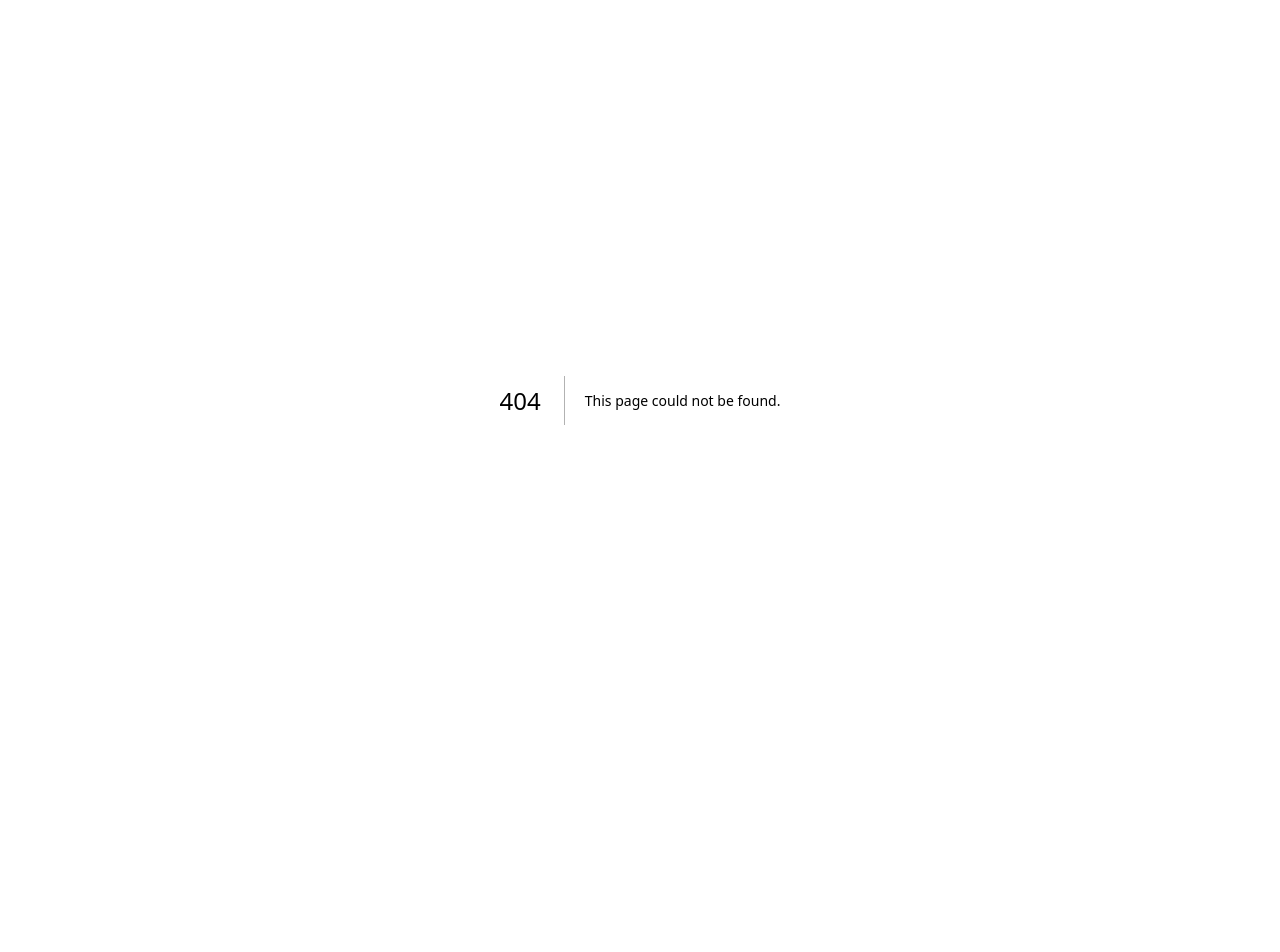
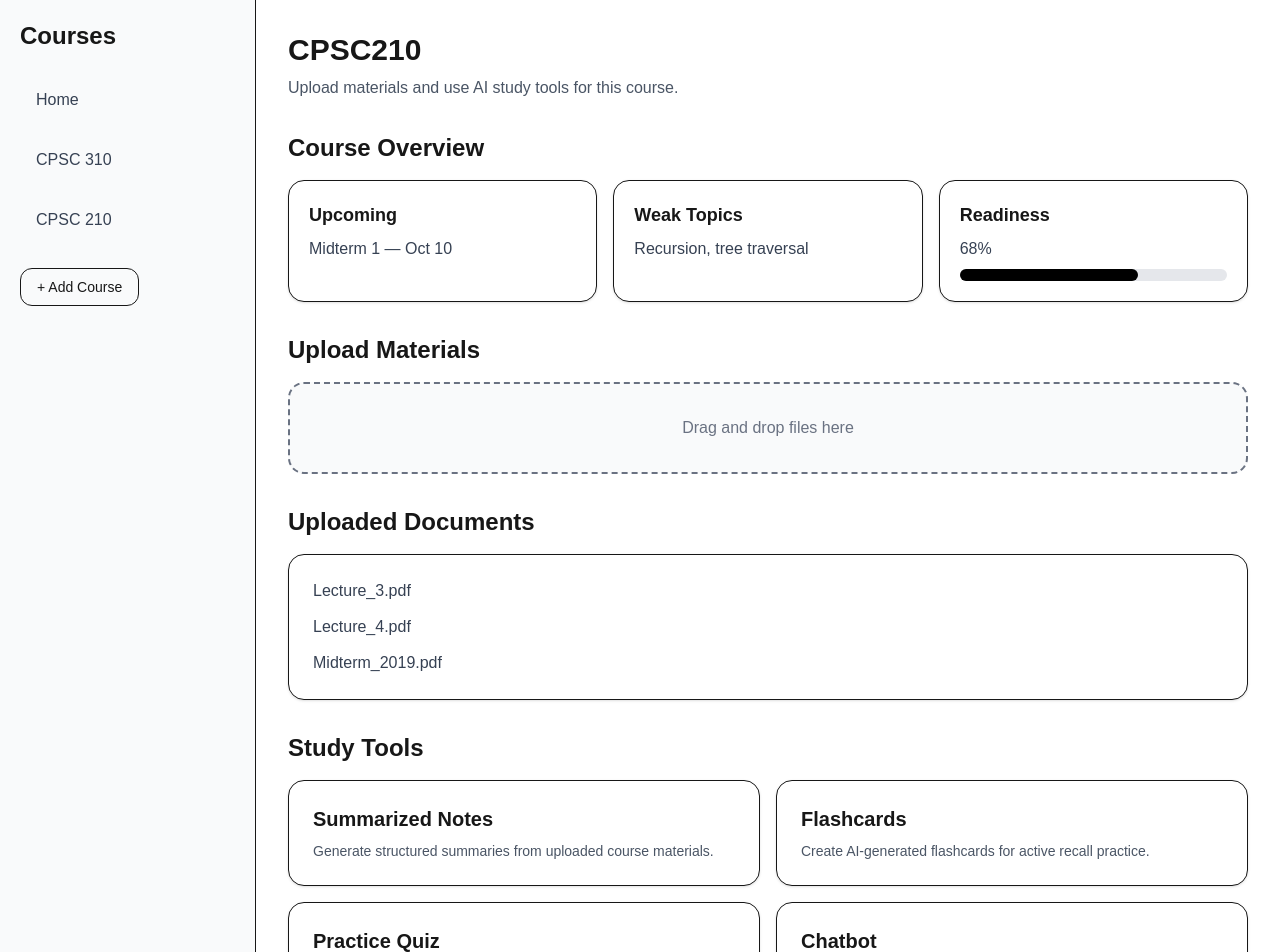
Before and after one commit to kimchnn/ai-course-assistant, a Next.js app: page /course/cpsc210 in a window 1280 px wide. Before the commit this address had no page. Shown: the top 952 px of the page. Before the commit the page ends 800 px from the top, so only its background shows below. Built offline with nearby package versions, Linux system fonts and the light colour scheme.

Commit message:
create app page structure and implement sidebar navigation and feature card UI components

```diff
--- /dev/null
+++ b/app/components/featureCard.tsx
@@ -0,0 +1,23 @@
+import Link from "next/link";
+
+type FeatureCardProps = {
+  title: string;
+  description: string;
+  href: string;
+};
+
+export default function FeatureCard({
+  title,
+  description,
+  href,
+}: FeatureCardProps) {
+  return (
+    <Link
+      href={href}
+      className="rounded-2xl border bg-white p-6 shadow-sm transition hover:-translate-y-1 hover:shadow-md"
+    >
+      <h3 className="mb-2 text-xl font-semibold">{title}</h3>
+      <p className="text-sm text-gray-600">{description}</p>
+    </Link>
+  );
+}
--- /dev/null
+++ b/app/components/sidebar.tsx
@@ -0,0 +1,33 @@
+import Link from "next/link";
+import { courses } from "@/data/courses";
+
+export default function Sidebar() {
+  return (
+    <aside className="min-h-screen w-64 border-r bg-gray-50 p-5">
+      <h2 className="mb-6 text-2xl font-bold">Courses</h2>
+
+      <div className="space-y-3">
+        <Link
+          href="/"
+          className="block rounded-xl px-4 py-3 font-medium text-gray-700 hover:bg-gray-200"
+        >
+          Home
+        </Link>
+
+        {courses.map((course) => (
+          <Link
+            key={course.id}
+            href={`/course/${course.id}`}
+            className="block rounded-xl px-4 py-3 font-medium text-gray-700 hover:bg-gray-200"
+          >
+            {course.name}
+          </Link>
+        ))}
+      </div>
+
+      <button className="mt-6 rounded-xl border px-4 py-2 text-sm font-medium hover:bg-gray-100">
+        + Add Course
+      </button>
+    </aside>
+  );
+}
--- /dev/null
+++ b/app/course/[courseId]/chat/page.tsx
@@ -0,0 +1,21 @@
+import Sidebar from "@/app/components/sidebar";
+
+export default async function ChatPage({
+  params,
+}: {
+  params: Promise<{ courseId: string }>;
+}) {
+  const { courseId } = await params;
+
+  return (
+    <div className="flex min-h-screen">
+      <Sidebar />
+      <main className="flex-1 p-8">
+        <h1 className="text-3xl font-bold">Chatbot</h1>
+        <p className="mt-2 text-gray-600">
+          Course: {courseId.toUpperCase()}
+        </p>
+      </main>
+    </div>
+  );
+}
--- /dev/null
+++ b/app/course/[courseId]/flashcards/page.tsx
@@ -0,0 +1,21 @@
+import Sidebar from "@/app/components/sidebar";
+
+export default async function FlashcardsPage({
+  params,
+}: {
+  params: Promise<{ courseId: string }>;
+}) {
+  const { courseId } = await params;
+
+  return (
+    <div className="flex min-h-screen">
+      <Sidebar />
+      <main className="flex-1 p-8">
+        <h1 className="text-3xl font-bold">Flashcards</h1>
+        <p className="mt-2 text-gray-600">
+          Course: {courseId.toUpperCase()}
+        </p>
+      </main>
+    </div>
+  );
+}
--- /dev/null
+++ b/app/course/[courseId]/page.tsx
@@ -0,0 +1,100 @@
+import Sidebar from "@/app/components/sidebar";
+import FeatureCard from "@/app/components/featureCard";
+
+export default async function CoursePage({
+  params,
+}: {
+  params: Promise<{ courseId: string }>;
+}) {
+  const { courseId } = await params;
+  const courseName = courseId.toUpperCase();
+
+  return (
+    <div className="flex min-h-screen">
+      <Sidebar />
+
+      <main className="flex-1 p-8">
+        <div className="mb-8">
+          <h1 className="text-3xl font-bold">{courseName}</h1>
+          <p className="mt-2 text-gray-600">
+            Upload materials and use AI study tools for this course.
+          </p>
+        </div>
+
+        <section className="mb-8">
+          <h2 className="mb-4 text-2xl font-semibold">Course Overview</h2>
+
+          <div className="grid gap-4 md:grid-cols-3">
+            <div className="rounded-2xl border bg-white p-5 shadow-sm">
+              <h3 className="mb-2 text-lg font-semibold">Upcoming</h3>
+              <p className="text-gray-700">Midterm 1 — Oct 10</p>
+            </div>
+
+            <div className="rounded-2xl border bg-white p-5 shadow-sm">
+              <h3 className="mb-2 text-lg font-semibold">Weak Topics</h3>
+              <p className="text-gray-700">Recursion, tree traversal</p>
+            </div>
+
+            <div className="rounded-2xl border bg-white p-5 shadow-sm">
+              <h3 className="mb-2 text-lg font-semibold">Readiness</h3>
+              <p className="mb-2 text-gray-700">68%</p>
+              <div className="h-3 rounded-full bg-gray-200">
+                <div className="h-3 w-2/3 rounded-full bg-black" />
+              </div>
+            </div>
+          </div>
+        </section>
+
+        <section className="mb-8">
+          <h2 className="mb-4 text-2xl font-semibold">Upload Materials</h2>
+
+          <div className="rounded-2xl border-2 border-dashed bg-gray-50 p-8 text-center text-gray-500">
+            Drag and drop files here
+          </div>
+        </section>
+
+        <section className="mb-8">
+          <h2 className="mb-4 text-2xl font-semibold">Uploaded Documents</h2>
+
+          <div className="rounded-2xl border bg-white p-6 shadow-sm">
+            <ul className="space-y-3 text-gray-700">
+              <li>Lecture_3.pdf</li>
+              <li>Lecture_4.pdf</li>
+              <li>Midterm_2019.pdf</li>
+            </ul>
+          </div>
+        </section>
+
+        <section>
+          <h2 className="mb-4 text-2xl font-semibold">Study Tools</h2>
+
+          <div className="grid gap-4 md:grid-cols-2">
+            <FeatureCard
+              title="Summarized Notes"
+              description="Generate structured summaries from uploaded course materials."
+              href={`/course/${courseId}/summaries`}
+            />
+
+            <FeatureCard
+              title="Flashcards"
+              description="Create AI-generated flashcards for active recall practice."
+              href={`/course/${courseId}/flashcards`}
+            />
+
+            <FeatureCard
+              title="Practice Quiz"
+              description="Generate quizzes and exam-style questions from your notes."
+              href={`/course/${courseId}/quiz`}
+            />
+
+            <FeatureCard
+              title="Chatbot"
+              description="Ask questions about your slides, notes, and past exams."
+              href={`/course/${courseId}/chat`}
+            />
+          </div>
+        </section>
+      </main>
+    </div>
+  );
+}
--- /dev/null
+++ b/app/course/[courseId]/quiz/page.tsx
@@ -0,0 +1,21 @@
+import Sidebar from "@/app/components/sidebar";
+
+export default async function QuizPage({
+  params,
+}: {
+  params: Promise<{ courseId: string }>;
+}) {
+  const { courseId } = await params;
+
+  return (
+    <div className="flex min-h-screen">
+      <Sidebar />
+      <main className="flex-1 p-8">
+        <h1 className="text-3xl font-bold">Practice Quiz</h1>
+        <p className="mt-2 text-gray-600">
+          Course: {courseId.toUpperCase()}
+        </p>
+      </main>
+    </div>
+  );
+}
--- /dev/null
+++ b/app/course/[courseId]/summaries/page.tsx
@@ -0,0 +1,21 @@
+import Sidebar from "@/app/components/sidebar";
+
+export default async function SummariesPage({
+  params,
+}: {
+  params: Promise<{ courseId: string }>;
+}) {
+  const { courseId } = await params;
+
+  return (
+    <div className="flex min-h-screen">
+      <Sidebar />
+      <main className="flex-1 p-8">
+        <h1 className="text-3xl font-bold">Summarized Notes</h1>
+        <p className="mt-2 text-gray-600">
+          Course: {courseId.toUpperCase()}
+        </p>
+      </main>
+    </div>
+  );
+}
--- a/app/page.tsx
+++ b/app/page.tsx
@@ -1,64 +1,65 @@
-import Image from "next/image";
+import Sidebar from "./components/sidebar";
 
-export default function Home() {
+export default function HomePage() {
   return (
-    <div className="flex min-h-screen items-center justify-center bg-zinc-50 font-sans dark:bg-black">
-      <main className="flex min-h-screen w-full max-w-3xl flex-col items-center justify-between py-32 px-16 bg-white dark:bg-black sm:items-start">
-        <Image
-          className="dark:invert"
-          src="/next.svg"
-          alt="Next.js logo"
-          width={100}
-          height={20}
-          priority
-        />
-        <div className="flex flex-col items-center gap-6 text-center sm:items-start sm:text-left">
-          <h1 className="max-w-xs text-3xl font-semibold leading-10 tracking-tight text-black dark:text-zinc-50">
-            To get started, edit the page.tsx file.
-          </h1>
-          <p className="max-w-md text-lg leading-8 text-zinc-600 dark:text-zinc-400">
-            Looking for a starting point or more instructions? Head over to{" "}
-            <a
-              href="https://vercel.com/templates?framework=next.js&utm_source=create-next-app&utm_medium=appdir-template-tw&utm_campaign=create-next-app"
-              className="font-medium text-zinc-950 dark:text-zinc-50"
-            >
-              Templates
-            </a>{" "}
-            or the{" "}
-            <a
-              href="https://nextjs.org/learn?utm_source=create-next-app&utm_medium=appdir-template-tw&utm_campaign=create-next-app"
-              className="font-medium text-zinc-950 dark:text-zinc-50"
-            >
-              Learning
-            </a>{" "}
-            center.
-          </p>
+    <div className="flex min-h-screen">
+      <Sidebar />
+
+      <main className="flex-1 p-8">
+        <div className="mb-8 flex items-center justify-between">
+          <h1 className="text-3xl font-bold">AI Course Assistant</h1>
+          <button className="rounded-xl border px-4 py-2 font-medium hover:bg-gray-100">
+            Login
+          </button>
         </div>
-        <div className="flex flex-col gap-4 text-base font-medium sm:flex-row">
-          <a
-            className="flex h-12 w-full items-center justify-center gap-2 rounded-full bg-foreground px-5 text-background transition-colors hover:bg-[#383838] dark:hover:bg-[#ccc] md:w-[158px]"
-            href="https://vercel.com/new?utm_source=create-next-app&utm_medium=appdir-template-tw&utm_campaign=create-next-app"
-            target="_blank"
-            rel="noopener noreferrer"
-          >
-            <Image
-              className="dark:invert"
-              src="/vercel.svg"
-              alt="Vercel logomark"
-              width={16}
-              height={16}
-            />
-            Deploy Now
-          </a>
-          <a
-            className="flex h-12 w-full items-center justify-center rounded-full border border-solid border-black/[.08] px-5 transition-colors hover:border-transparent hover:bg-black/[.04] dark:border-white/[.145] dark:hover:bg-[#1a1a1a] md:w-[158px]"
-            href="https://nextjs.org/docs?utm_source=create-next-app&utm_medium=appdir-template-tw&utm_campaign=create-next-app"
-            target="_blank"
-            rel="noopener noreferrer"
-          >
-            Documentation
-          </a>
-        </div>
+
+        <section className="mb-8">
+          <h2 className="mb-4 text-2xl font-semibold">Upcoming Assessments</h2>
+          <div className="rounded-2xl border bg-white p-6 shadow-sm">
+            <ul className="space-y-3 text-gray-700">
+              <li>Assignment 1 — CPSC 310</li>
+              <li>Quiz 2 — ECON 101</li>
+              <li>Midterm 1 — CPSC 210</li>
+            </ul>
+          </div>
+        </section>
+
+        <section className="mb-8">
+          <h2 className="mb-4 text-2xl font-semibold">Recommended Study</h2>
+          <div className="rounded-2xl border bg-white p-6 shadow-sm">
+            <ul className="space-y-3 text-gray-700">
+              <li>Review recursion concepts for CPSC 210</li>
+              <li>Practice quadtree pruning flashcards for CPSC 310</li>
+              <li>Summarize supply and demand notes for ECON 101</li>
+            </ul>
+          </div>
+        </section>
+
+        <section>
+          <h2 className="mb-4 text-2xl font-semibold">Course Readiness</h2>
+          <div className="rounded-2xl border bg-white p-6 shadow-sm space-y-4">
+            <div>
+              <p className="mb-1 font-medium">CPSC 310</p>
+              <div className="h-3 rounded-full bg-gray-200">
+                <div className="h-3 w-2/3 rounded-full bg-black" />
+              </div>
+            </div>
+
+            <div>
+              <p className="mb-1 font-medium">CPSC 210</p>
+              <div className="h-3 rounded-full bg-gray-200">
+                <div className="h-3 w-1/2 rounded-full bg-black" />
+              </div>
+            </div>
+
+            <div>
+              <p className="mb-1 font-medium">ECON 101</p>
+              <div className="h-3 rounded-full bg-gray-200">
+                <div className="h-3 w-3/4 rounded-full bg-black" />
+              </div>
+            </div>
+          </div>
+        </section>
       </main>
     </div>
   );
--- /dev/null
+++ b/data/courses.ts
@@ -0,0 +1,4 @@
+export const courses = [
+  { id: "cpsc310", name: "CPSC 310" },
+  { id: "cpsc210", name: "CPSC 210" },
+];
```
